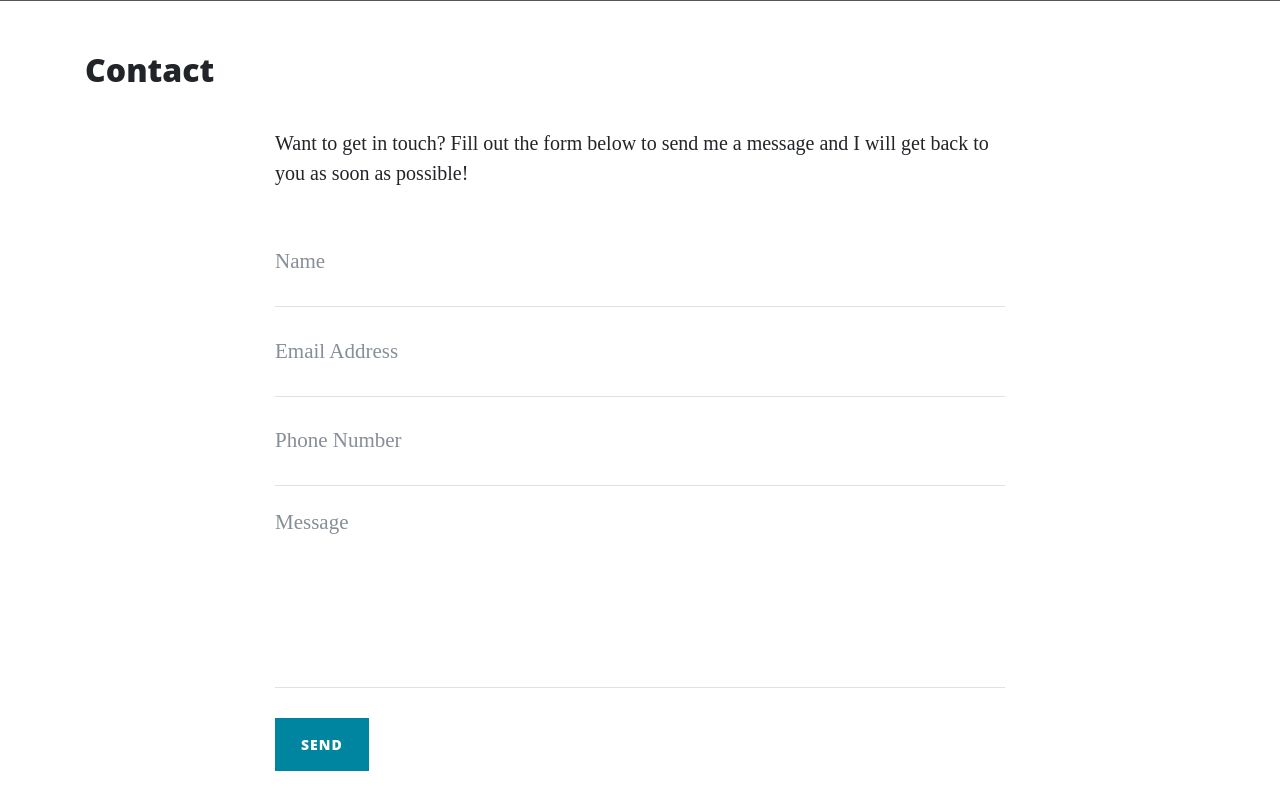
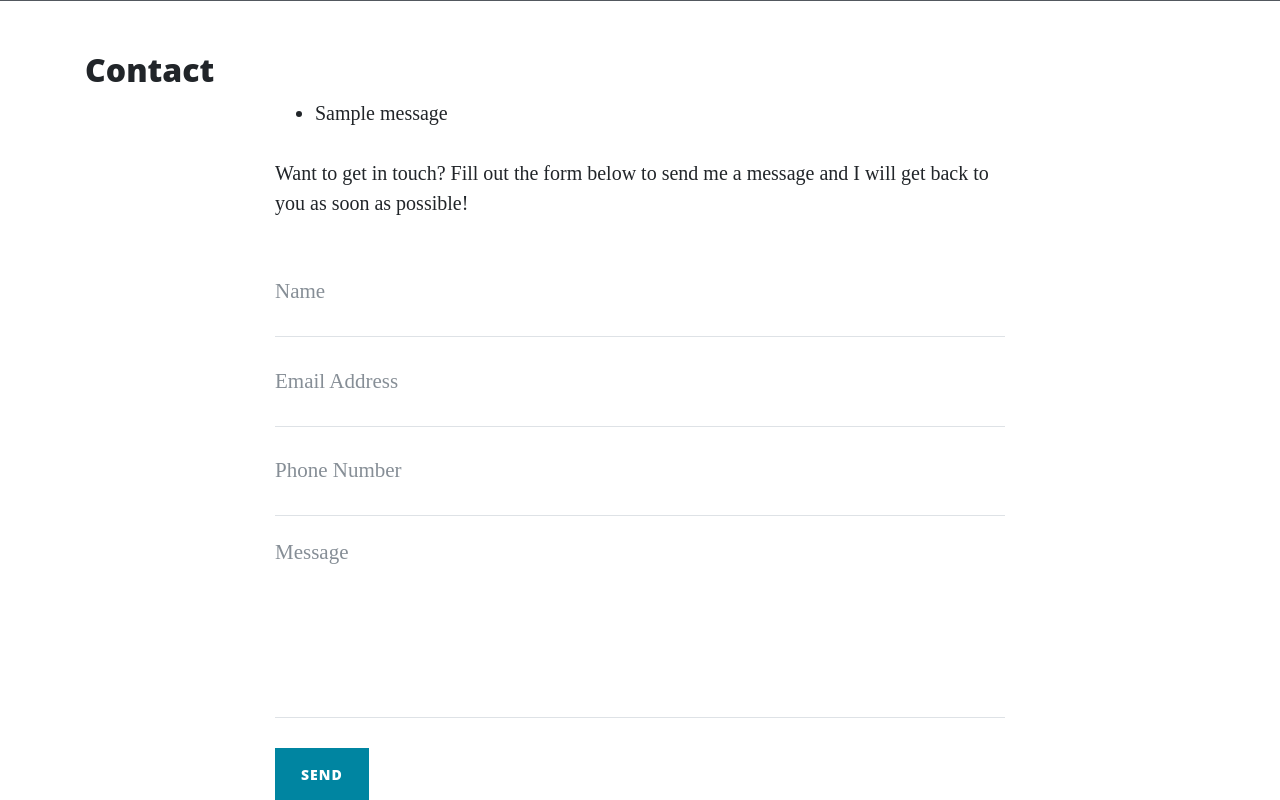
Before and after one commit to kslg/kslg-thorin-flask-app, a Flask app: page /contact in a window 1280 px wide. Shown: the part 627-1427 px from the top of the page. Run offline with Flask 2, Linux system fonts and the light colour scheme; one stand-in notice (Sample message) is shown; some libraries are stand-ins or nearby versions.

Commit message:
Added flach library and flash message on contact.html.

```diff
--- a/run.py
+++ b/run.py
@@ -3,21 +3,32 @@ import os
 # Import JSON Library
 import json
 # we need to do is to import the Flask class.
-# The capital F indicates that it's a class name, so it's important to use a uppercase F here.
-from flask import Flask, render_template, request
+# The capital F indicates that it's a class name,
+# so it's important to use a uppercase F here.
+from flask import Flask, render_template, request, flash
+if os.path.exists("env.py"):
+    import env
 
 # In Flask, the convention is that our variable is called 'app'.
 # Since we're just using a single module, we can use __name__
 # which is a built-in Python variable.
-# The first argument of the Flask class, is the name of the application's module - our package.
+# The first argument of the Flask class,
+# is the name of the application's module - our package.
 app = Flask(__name__)
+app.secret_key = os.environ.get("SECRET_KEY")
 
-# We use the route decorator to tell Flask what URL should trigger the function that follows.
-# In Python, a decorator starts with the @ symbol, which is also called pie-notation.
+# We use the route decorator to tell Flask what
+# URL should trigger the function that follows.
+# In Python, a decorator starts with the
+# @ symbol, which is also called pie-notation.
 # Effectively, a decorator is a way of wrapping functions.
+
+# Create render template functions to route the html pages.
+# Make sure that 2 blank lines separate each
+# function to keep it PEP8 compliant.
+
+
 @app.route("/")
-# Create render template functions to route the html pages.
-# Make sure that 2 blank lines separate each function to keep it PEP8 compliant.
 def index():
     return render_template("index.html")
 
@@ -44,8 +55,8 @@ def about_member(member_name):
 @app.route("/contact", methods=["GET", "POST"])
 def contact():
     if request.method == "POST":
-        print(request.form.get("name"))
-        print(request.form["email"])
+        flash("Thanks {}, we have received your message!".format(
+            request.form.get("name")))
     return render_template("contact.html", page_title="Contact")
 
 
--- a/templates/contact.html
+++ b/templates/contact.html
@@ -4,6 +4,17 @@
 
     <div class="row">
         <div class="col-lg-8 col-md-10 mx-auto">
+
+        {% with messages = get_flashed_messages() %}
+            {% if messages %}
+                <ul class="flashes">
+                    {% for message in messages %}
+                        <li>{{ message }}</li>
+                    {% endfor %}
+                </ul>
+            {% endif %}
+        {% endwith %}
+
             <p>Want to get in touch? Fill out the form below to send me a message and I will get back to you as soon as
                 possible!</p>
             <form method="POST" name="sentMessage" id="contactForm" novalidate>
```
